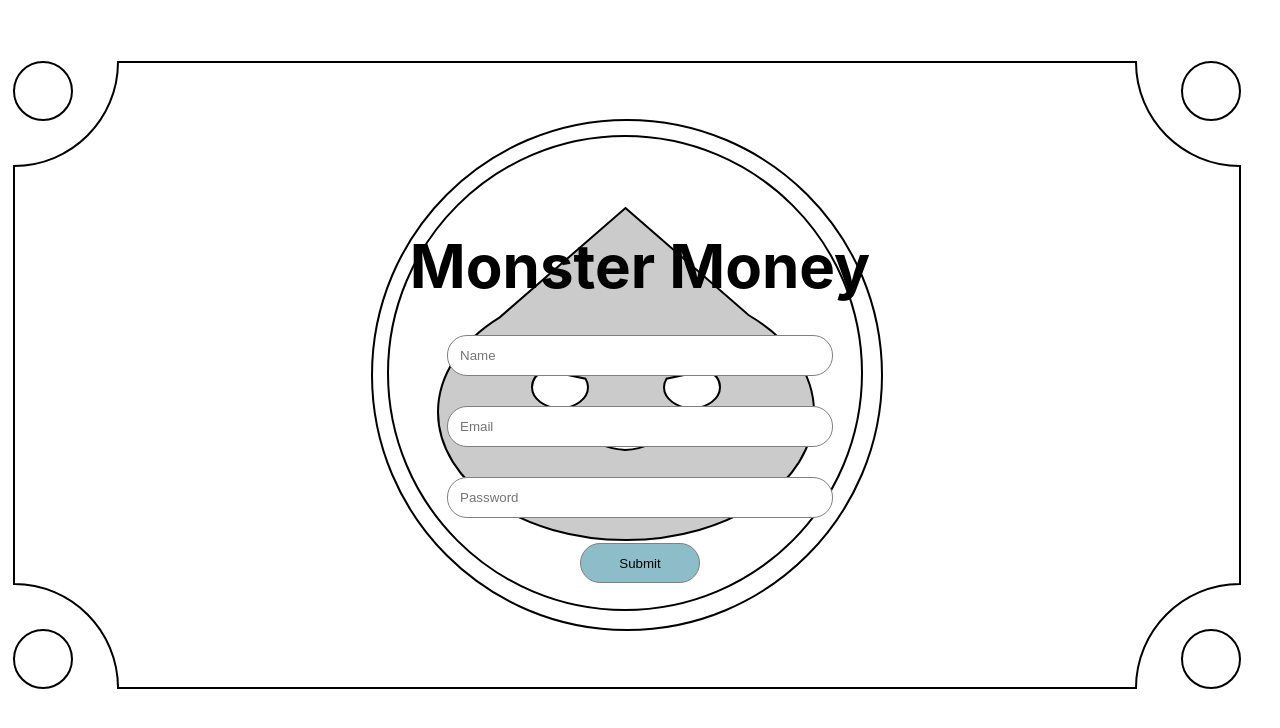
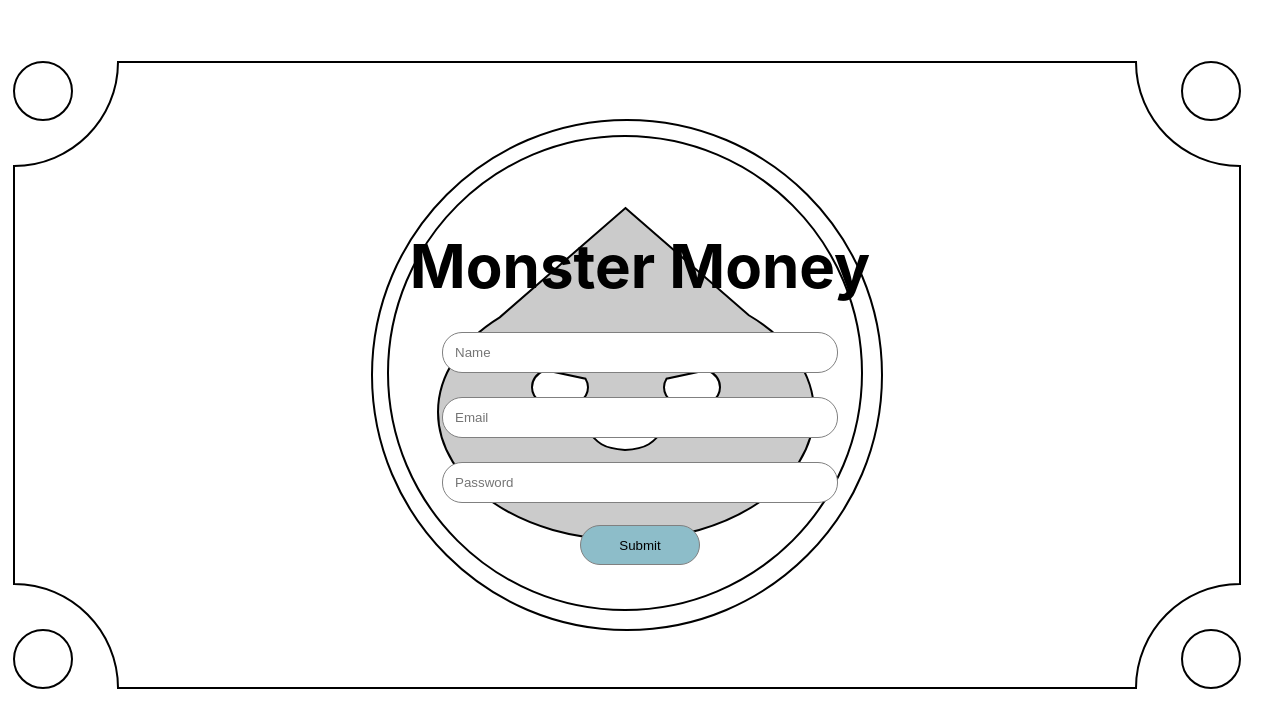
Before and after one commit to Paper-Trail-Project/paper-trail-frontend, a React (Create React App) app: page /signup in a window 1280 px wide. Shown: the top 728 px of the page. Built offline with nearby package versions, Linux system fonts and the light colour scheme.

Commit message:
set up frontend forms for login and signup. Still need to setup frontend auth

```diff
--- a/src/Styles/Login.css
+++ b/src/Styles/Login.css
@@ -15,9 +15,9 @@
 
 .Login-input, .Signup-input{
     display: flex;
-    width: 360px;
+    width: 370px;
     padding: 12px;
-    margin: 15px;
+    margin: 12px;
     border: 1px solid grey;
     border-radius: 20px;
 }
--- a/src/Styles/Signup.css
+++ b/src/Styles/Signup.css
@@ -13,14 +13,13 @@
     margin-top: 100px;
 }
 
-.Signup-input{
+/* .Signup-input{
     display: flex;
     width: 360px;
     padding: 12px;
-    margin: 10px;
     border: 1px solid grey;
     border-radius: 20px;
-}
+} */
 
 .Signup-input:focus{
 outline: none;
```
